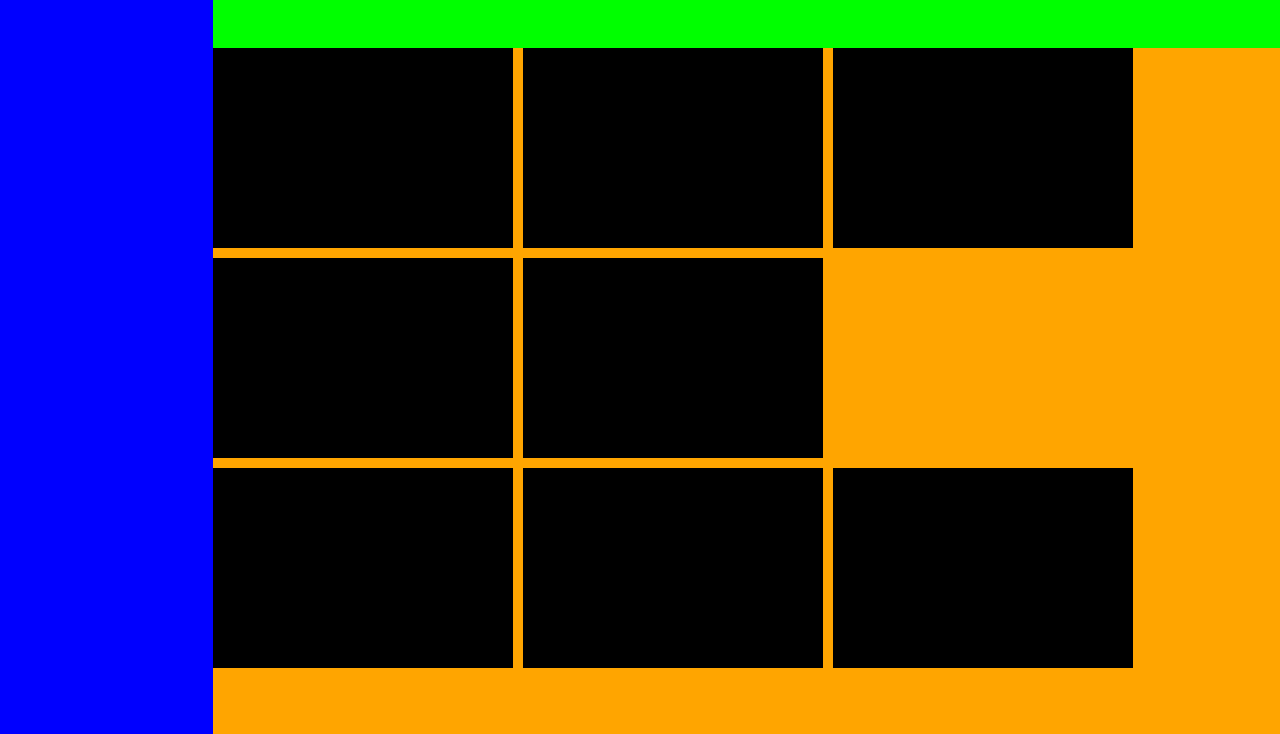
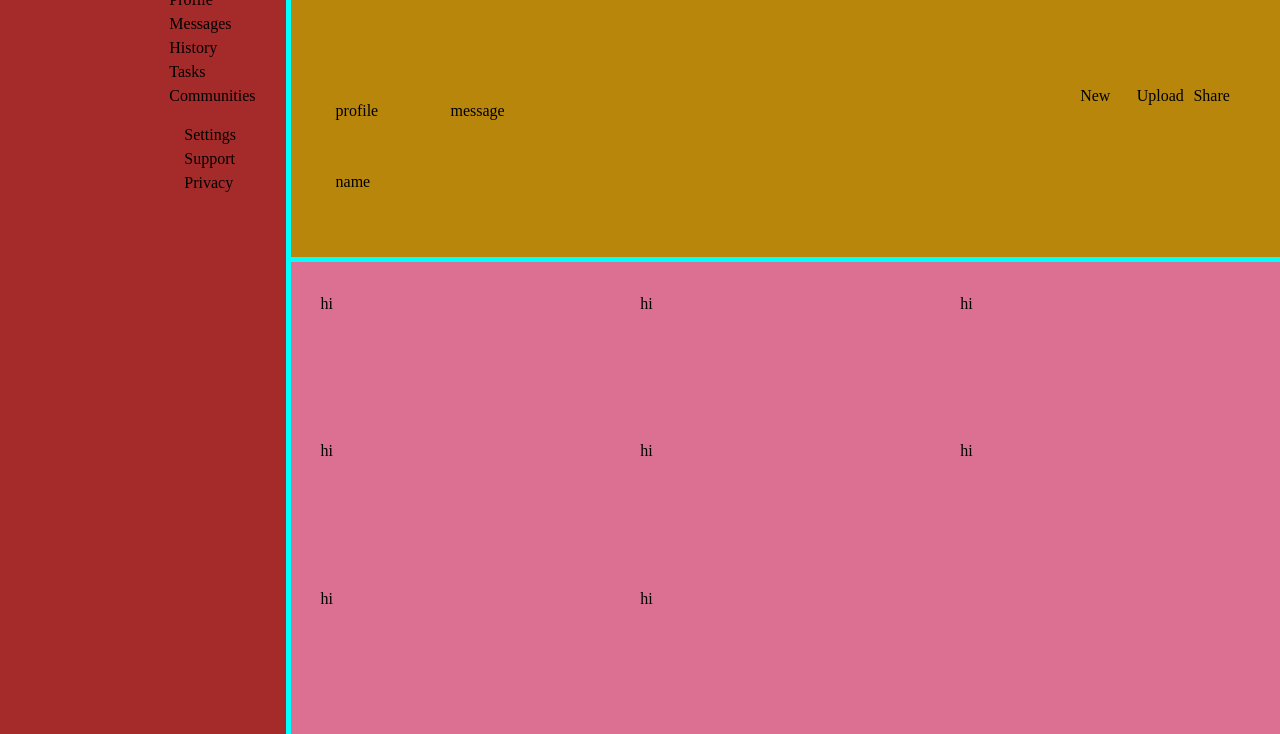
Before and after one commit to AbdullahBoreny/admin-dashboard, a plain HTML site: page index.html in a window 1280 px wide. Shown: the part 66-800 px from the top of the page. Drawn offline with Linux system fonts and the light colour scheme.

Commit message:
initial commit

```diff
--- a/index.html
+++ b/index.html
@@ -1,25 +1,81 @@
 <!DOCTYPE html>
 <html lang="en">
+
 <head>
-<link rel="stylesheet" href="style.css">
     <meta charset="UTF-8">
+
     <meta name="viewport" content="width=device-width, initial-scale=1.0">
-    <title>Document</title>
+    <title>Admin Dashboard</title>
+
+    <link rel="stylesheet" href="style.css">
 </head>
+
 <body>
-    <div class= "container">
-        <div id = "sidebar"></div>
-        <div id = "header"></div>
-       <div class="main">
-              <div class="page1"></div>
-              <div class="page2"></div>
-              <div class="page3"></div>
-              <div class="page4"></div>
-              <div class="page5"></div>
-              <div class="page6"></div>
-              <div class="page7"></div>
-              <div class="page8"></div>
-          </div>
-      </div>
+    <div class="root">
+        <div class="header">
+            <div class="left">
+                <div class="search-icon">1</div>
+                <div class="search-bar">1</div>
+            </div>
+            <div class="right">
+                <div class="notification">1</div>
+                <div class="avatar">1</div>
+                <div class="name">1</div>
+            </div>
+            <div class="left-nav">
+                <div class="profile">profile</div>
+                <div class="message">message</div>
+                <div class="profile-name">name</div>
+            </div>
+            <div class="right-nav">
+                <ul>
+                    <li>New</li>
+                    <li>Upload</li>
+                    <li>Share</li>
+                </ul>
+            </div>
+
+
+        </div>
+
+        <div class="sidebar">
+            <div class="logo">Dashboard</div>
+            <div class="menu1">
+                <ul>
+                    <li>Home</li>
+                    <li>Profile</li>
+                    <li>Messages</li>
+                    <li>History</li>
+                    <li>Tasks</li>
+                    <li>Communities</li>
+                </ul>
+                <div class="menu2">
+                    <ul>
+                        <li>Settings</li>
+                        <li>Support</li>
+                        <li>Privacy</li>
+                    </ul>
+                </div>
+
+
+            </div>
+
+        </div>
+
+
+
+        <div class="content">
+            <div class="card">hi</div>
+            <div class="card">hi</div>
+            <div class="card">hi</div>
+            <div class="card">hi</div>
+            <div class="card">hi</div>
+            <div class="card">hi</div>
+            <div class="card">hi</div>
+            <div class="card">hi</div>
+
+        </div>
+    </div>
 </body>
+
 </html>
--- /dev/null
+++ b/reset.css
@@ -0,0 +1,47 @@
+/*
+  Josh's Custom CSS Reset
+  https://www.joshwcomeau.com/css/custom-css-reset/
+*/
+
+*, *::before, *::after {
+  box-sizing: border-box;
+}
+
+*:not(dialog) {
+  margin: 0;
+}
+
+@media (prefers-reduced-motion: no-preference) {
+  html {
+    interpolate-size: allow-keywords;
+  }
+}
+
+body {
+  line-height: 1.5;
+  -webkit-font-smoothing: antialiased;
+}
+
+img, picture, video, canvas, svg {
+  display: block;
+  max-width: 100%;
+}
+
+input, button, textarea, select {
+  font: inherit;
+}
+
+p, h1, h2, h3, h4, h5, h6 {
+  overflow-wrap: break-word;
+}
+
+p {
+  text-wrap: pretty;
+}
+h1, h2, h3, h4, h5, h6 {
+  text-wrap: balance;
+}
+
+#root, #__next {
+  isolation: isolate;
+}
--- a/style.css
+++ b/style.css
@@ -1,82 +1,65 @@
+@import url("reset.css");
+.root div {
+  padding: 15px;
+}
+.root {
+  background-color: aqua;
+  display: grid;
+  overflow: auto;
+  height: 100vh;
+  gap: 5px;
+  grid-template-columns: 1fr 5fr;
+}
 
-html,body {
-    margin :0;
-    height: 100vh;
+.header {
+  grid-column: 2 /3;
+  display: grid;
+  grid-template-columns: 3fr 1fr;
+  background-color: darkgoldenrod;
+}
+.left {
+  display: grid;
+  grid-template-columns: 1fr 2fr;
+}
+.right {
+  display: grid;
+  grid-template-columns: repeat(3, 1fr);
 }
 
 
-.container {
-    display:grid;
-    height: 100vh;
-     grid-template-columns: 0.2fr 1fr;
 
-     grid-template-rows: 0.5fr 1fr 1fr 1fr;
-      grid-template-areas:
-        "sidebar header header header"
-        "sidebar main main main"
-        "sidebar main main main"
-        "sidebar main main main"
+.right-nav ul {
+  display: grid;
+  grid-template-columns: repeat(3, 1fr);
+
+}
+.left-nav {
+  display: grid;
+  grid-template-columns: 1fr 5fr;
+  grid-template-rows: 1fr 1fr;
+}
+
+.content {
+  grid-column: 2 /3;
+  grid-row: 2/4;
+  display: grid;
+  grid-template-columns: repeat(3, 1fr);
+  background-color: palevioletred;
+}
+.card {
+  height: 100px;
+}
+.sidebar {
+  display: grid;
+  grid-row: 1 /  4;
+  grid-column: 1 /2;
+  grid-template-columns: 1fr 1fr;
+  background-color: brown;
+}
 
 
 
-
-
-
-
-
-  }
-
-  #sidebar {
-    background:blue;
-    grid-area:sidebar;
-  }
-  #header {
-    background:lime;
-    grid-area:header;
-  }
-  .main {
-     grid-area:main;
-    background:orange;
-    display:grid;
-
-    gap:10px;
-    grid-template-columns: repeat(4,300px);
-     grid-template-rows: repeat(4,200px);
-     grid-template-areas:
-       "page1 page2 page7"
-       "page3 page4 ."
-       "page5 page6 page8"
-
-  }
-  .page1 {
-    background:black;
-    grid-area:page1;
-  }
-  .page2 {
-    background:black;
-    grid-area:page2;
-  }
-  .page3 {
-    grid-area:page3;
-    background:black;
-  }
-  .page4 {
-    grid-area:page4;
-    background:black;
-  }
-  .page5 {
-    grid-area:page5;
-    background:black;
-  }
-  .page6 {
-    grid-area:page6;
-    background:black;
-  }
-  .page7 {
-    grid-area:page7;
-    background:black;
-  }
-  .page8 {
-    grid-area:page8;
-    background:black;
-  }
+ul,
+ol {
+  list-style-type: none;
+}
```
Also changed, not shown: dashboard-project.png (added), script.js (deleted).
